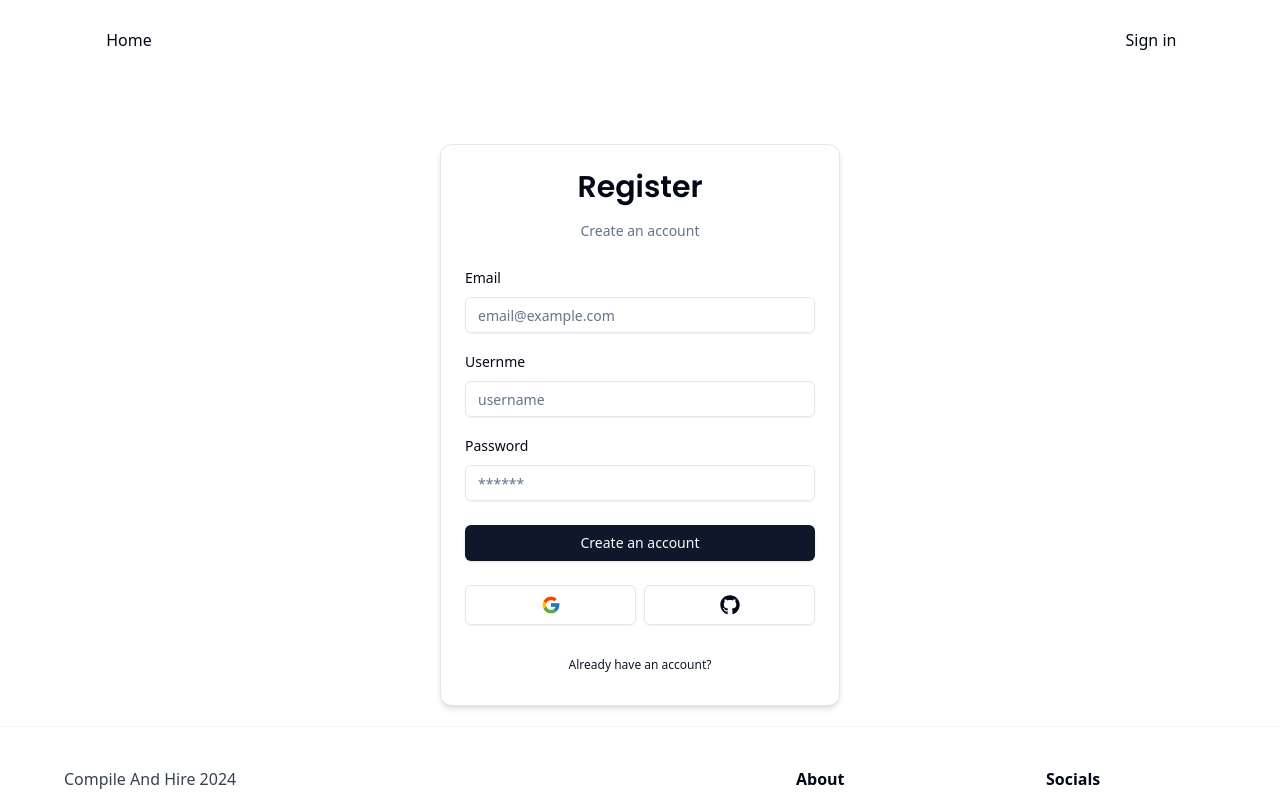
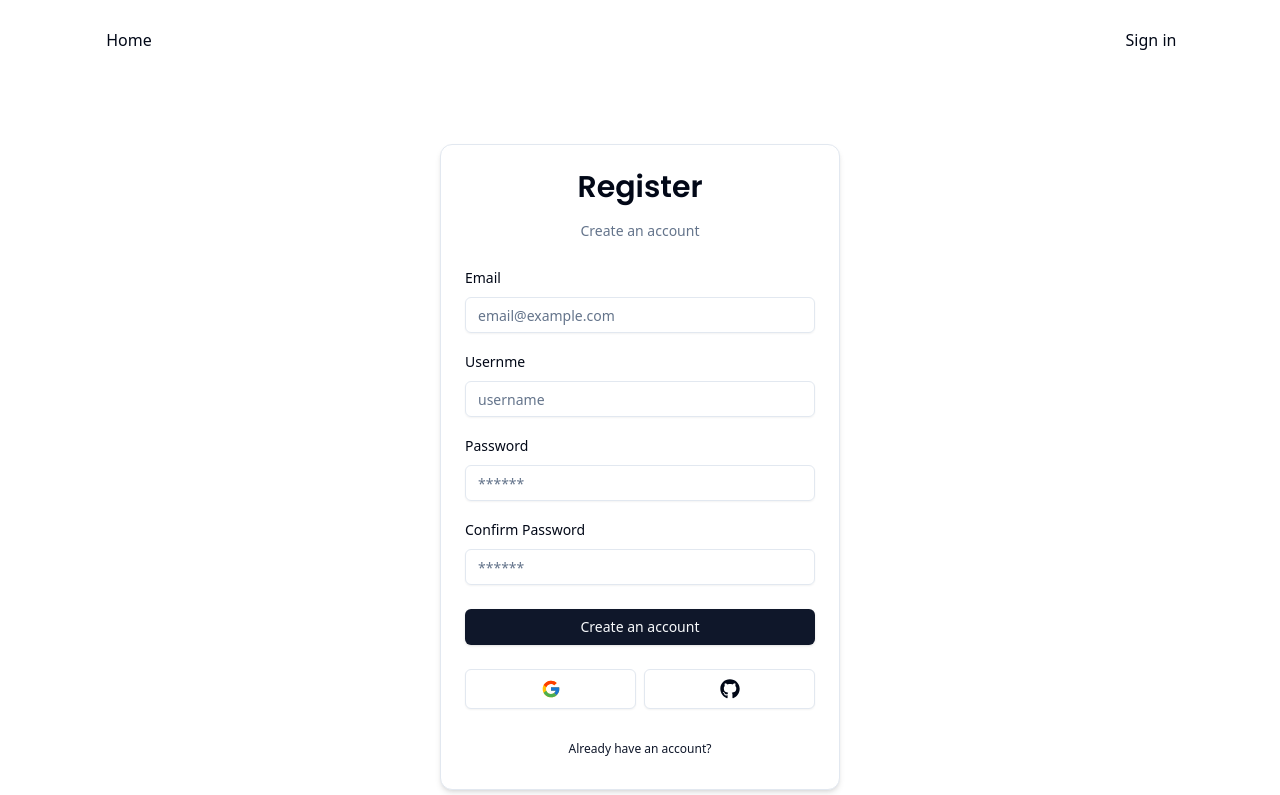
Before and after one commit to thomasbulll/Compile-And-Hire, a Next.js app: page /auth/register in a window 1280 px wide. Shown: the top 795 px of the page. Built offline with nearby package versions, Linux system fonts and the light colour scheme; no server answers.

Commit message:
Add confirm password to register

```diff
--- a/components/auth/register-form.tsx
+++ b/components/auth/register-form.tsx
@@ -27,6 +27,7 @@ export const RegisterForm = () => {
         defaultValues: {
             email: "",
             password: "",
+            confirmPassword: "",
             name: "",
         }
     })
@@ -112,6 +113,24 @@ export const RegisterForm = () => {
                             </FormItem>
                         )}
                         />
+                        <FormField
+                        control={form.control}
+                        name="confirmPassword"
+                        render={({ field }) => (
+                            <FormItem>
+                                <FormLabel>Confirm Password</FormLabel>
+                                <FormControl>
+                                    <Input
+                                    {...field}
+                                    disabled={isPending}
+                                    placeholder="******"
+                                    type="password"
+                                    />
+                                </FormControl>
+                                <FormMessage/>
+                            </FormItem>
+                        )}
+                        />
                     </div>
                     <FormError message={error} />
                     <FormSuccess message={success} />
--- a/schemas/index.ts
+++ b/schemas/index.ts
@@ -17,6 +17,9 @@ export const RegisterSchema = zod.object({
     password: zod.string().min(6, {
         message: "Minimum of 6 characters required"
     }),
+    confirmPassword: zod.string().min(6, {
+        message: "Minimum of 6 characters required"
+    }),
     name: zod.string().min(2, {
         message: "Name is required"
     })
```
